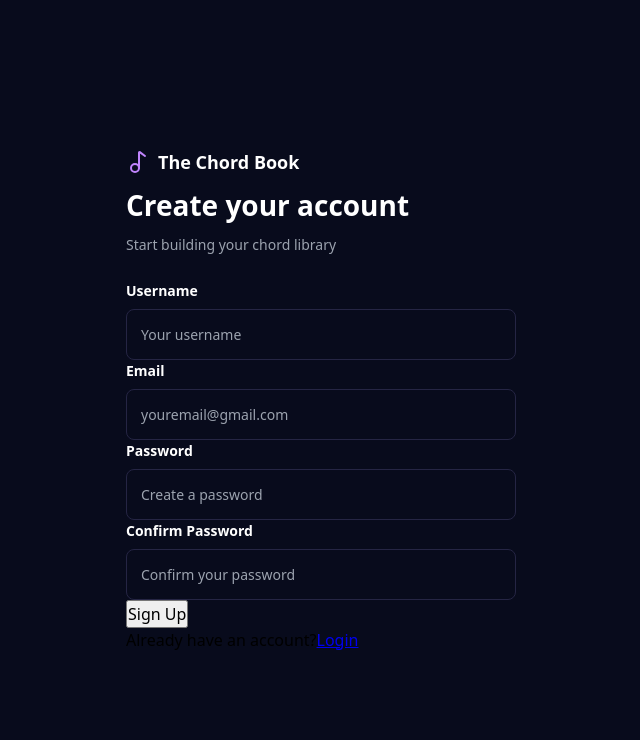
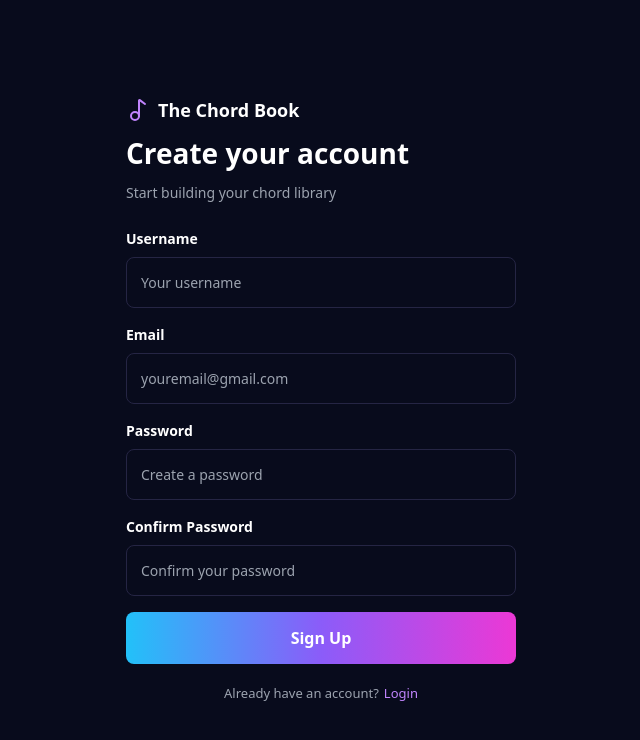
Before and after one commit to mercytv932/Chord_Book, a React (Vite) app in the folder frontend/: page /signup in a window 1280 px wide. Shown: the top 740 px of the page, without its empty margins (319-959 px from the left). Built offline with nearby package versions, Linux system fonts and the light colour scheme.

Commit message:
Signup page styles inputs and buttons

```diff
--- a/frontend/src/App.css
+++ b/frontend/src/App.css
@@ -514,3 +514,39 @@
   color: #9ca3af;
   font-size: 14px;
 }
+
+.signup-form .input-group {
+  margin-bottom: 16px;
+}
+
+.signup-form button[type="submit"] {
+  width: 100%;
+  padding: 14px;
+  background: linear-gradient(90deg, #22c1f9, #8b5cf9, #ec38d5);
+  border: none;
+  border-radius: 8px;
+  color: white;
+  cursor: pointer;
+  font-weight: 600;
+}
+
+.signup-form button[type="submit"]:hover {
+  opacity: 0.9;
+}
+
+.auth-switch {
+  text-align: center;
+  margin-top: 20px;
+  color: #9ca3af;
+  font-size: 13px;
+}
+
+.auth-switch-login {
+  color: #c084fc;
+  text-decoration: none;
+  margin-left: 5px;
+}
+
+.auth-switch-login:hover {
+  text-decoration: underline;
+}
```
